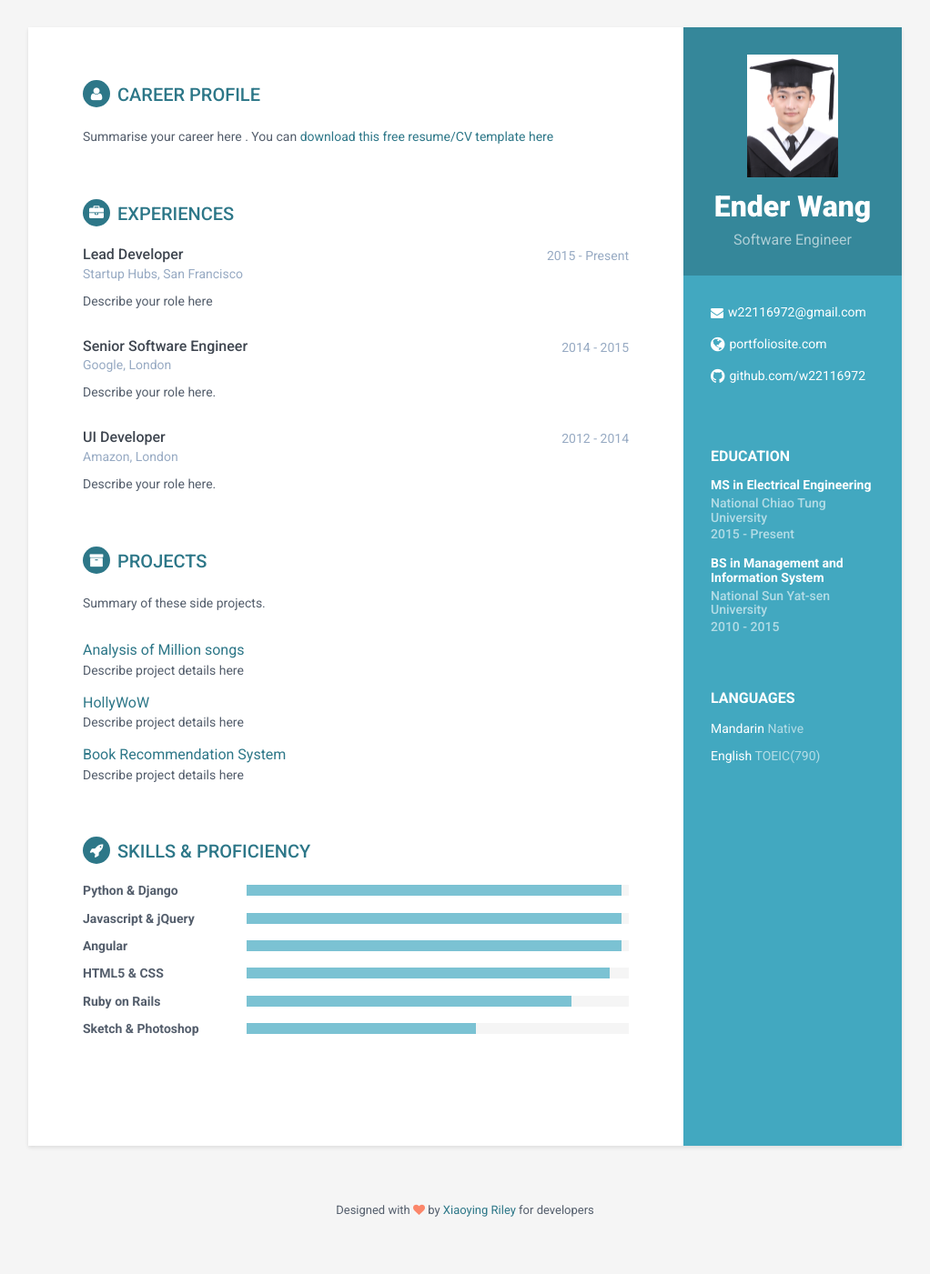
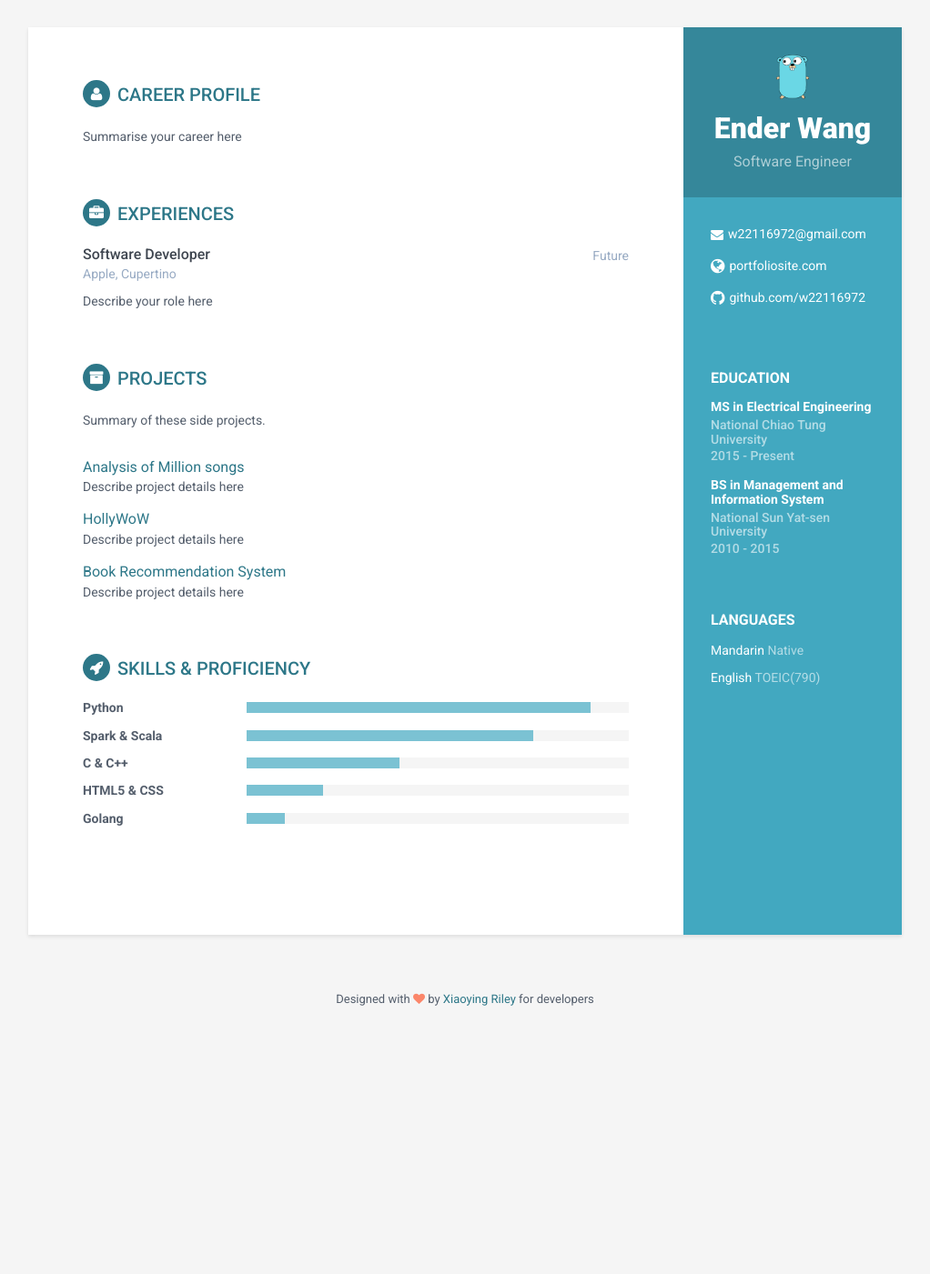
Before and after one commit to w22116972/w22116972.github.io, a Jekyll site: the page index.html, which Jekyll copies as it is, in a window 1280 px wide. Shown: the whole page at 91% size, without its empty margins (129-1151 px from the left). Built offline with Jekyll 4.4.1, drawn with Linux system fonts in a browser that asks for light colours; after the commit the page ends 1170 px from its top, so only the background shows below that.

Commit message:
Update 0.4

```diff
--- a/index.html
+++ b/index.html
@@ -8,8 +8,8 @@
     <meta charset="utf-8">
     <meta http-equiv="X-UA-Compatible" content="IE=edge">
     <meta name="viewport" content="width=device-width, initial-scale=1.0">
-    <meta name="description" content="Responsive HTML5 Resume/CV Template for Developers">
-    <meta name="author" content="Xiaoying Riley at 3rd Wave Media">
+    <meta name="description" content="Personal page for Ender Wang">
+    <meta name="author" content="Ender Wang">
     <link href='https://fonts.googleapis.com/css?family=Roboto:400,500,400italic,300italic,300,500italic,700,700italic,900,900italic' rel='stylesheet' type='text/css'>
     <!-- Global CSS -->
     <link rel="stylesheet" href="assets/plugins/bootstrap/css/bootstrap.min.css">
@@ -29,7 +29,7 @@
     <div class="wrapper">
         <div class="sidebar-wrapper">
             <div class="profile-container">
-                <img class="profile" src="assets/images/profile.png" alt="" width="100" height="135">
+                <img class="profile" src="assets/images/gopher.png" alt="" style="width: 20%; height: 20%"/>
                 <h1 class="name">Ender Wang</h1>
                 <h3 class="tagline">Software Engineer</h3>
             </div><!--//profile-container-->
@@ -59,7 +59,7 @@
                 <h2 class="container-block-title">Languages</h2>
                 <ul class="list-unstyled interests-list">
                     <li>Mandarin <span class="lang-desc">Native</span></li>
-                    <li>English  <span class="lang-desc">TOEIC(790)</span></li>
+                    <li>English  <span class="lang-desc">   TOEIC(790)</span></li>
                 </ul>
             </div><!--//interests-->
             <!--
@@ -78,53 +78,24 @@
             <section class="section summary-section">
                 <h2 class="section-title"><i class="fa fa-user"></i>Career Profile</h2>
                 <div class="summary">
-                    <p>Summarise your career here . You can <a href="http://themes.3rdwavemedia.com/website-templates/orbit-free-resume-cv-template-for-developers/" target="_blank">download this free resume/CV template here</a></p>
+                    <p>Summarise your career here</p>
                 </div><!--//summary-->
             </section><!--//section-->
 
             <section class="section experiences-section">
                 <h2 class="section-title"><i class="fa fa-briefcase"></i>Experiences</h2>
-
                 <div class="item">
                     <div class="meta">
                         <div class="upper-row">
-                            <h3 class="job-title">Lead Developer</h3>
-                            <div class="time">2015 - Present</div>
+                            <h3 class="job-title">Software Developer</h3>
+                            <div class="time">Future</div>
                         </div><!--//upper-row-->
-                        <div class="company">Startup Hubs, San Francisco</div>
+                        <div class="company">Apple, Cupertino</div>
                     </div><!--//meta-->
                     <div class="details">
                         <p>Describe your role here</p>
                     </div><!--//details-->
                 </div><!--//item-->
-
-                <div class="item">
-                    <div class="meta">
-                        <div class="upper-row">
-                            <h3 class="job-title">Senior Software Engineer</h3>
-                            <div class="time">2014 - 2015</div>
-                        </div><!--//upper-row-->
-                        <div class="company">Google, London</div>
-                    </div><!--//meta-->
-                    <div class="details">
-                        <p>Describe your role here.</p>
-
-                    </div><!--//details-->
-                </div><!--//item-->
-
-                <div class="item">
-                    <div class="meta">
-                        <div class="upper-row">
-                            <h3 class="job-title">UI Developer</h3>
-                            <div class="time">2012 - 2014</div>
-                        </div><!--//upper-row-->
-                        <div class="company">Amazon, London</div>
-                    </div><!--//meta-->
-                    <div class="details">
-                        <p>Describe your role here.</p>
-                    </div><!--//details-->
-                </div><!--//item-->
-
             </section><!--//section-->
 
             <section class="section projects-section">
@@ -150,25 +121,25 @@
                 <h2 class="section-title"><i class="fa fa-rocket"></i>Skills &amp; Proficiency</h2>
                 <div class="skillset">
                     <div class="item">
-                        <h3 class="level-title">Python &amp; Django</h3>
+                        <h3 class="level-title">Python</h3>
                         <div class="level-bar">
-                            <div class="level-bar-inner" data-level="98%">
+                            <div class="level-bar-inner" data-level="90%">
                             </div>
                         </div><!--//level-bar-->
                     </div><!--//item-->
 
                     <div class="item">
-                        <h3 class="level-title">Javascript &amp; jQuery</h3>
+                        <h3 class="level-title">Spark &amp; Scala</h3>
                         <div class="level-bar">
-                            <div class="level-bar-inner" data-level="98%">
+                            <div class="level-bar-inner" data-level="75%">
                             </div>
                         </div><!--//level-bar-->
                     </div><!--//item-->
 
                     <div class="item">
-                        <h3 class="level-title">Angular</h3>
+                        <h3 class="level-title">C &amp; C++</h3>
                         <div class="level-bar">
-                            <div class="level-bar-inner" data-level="98%">
+                            <div class="level-bar-inner" data-level="40%">
                             </div>
                         </div><!--//level-bar-->
                     </div><!--//item-->
@@ -176,27 +147,18 @@
                     <div class="item">
                         <h3 class="level-title">HTML5 &amp; CSS</h3>
                         <div class="level-bar">
-                            <div class="level-bar-inner" data-level="95%">
+                            <div class="level-bar-inner" data-level="20%">
                             </div>
                         </div><!--//level-bar-->
                     </div><!--//item-->
 
                     <div class="item">
-                        <h3 class="level-title">Ruby on Rails</h3>
+                        <h3 class="level-title">Golang</h3>
                         <div class="level-bar">
-                            <div class="level-bar-inner" data-level="85%">
+                            <div class="level-bar-inner" data-level="10%">
                             </div>
                         </div><!--//level-bar-->
                     </div><!--//item-->
-
-                    <div class="item">
-                        <h3 class="level-title">Sketch &amp; Photoshop</h3>
-                        <div class="level-bar">
-                            <div class="level-bar-inner" data-level="60%">
-                            </div>
-                        </div><!--//level-bar-->
-                    </div><!--//item-->
-
                 </div>
             </section><!--//skills-section-->
 
```
Also changed, not shown: assets/images/gopher.png (added).
